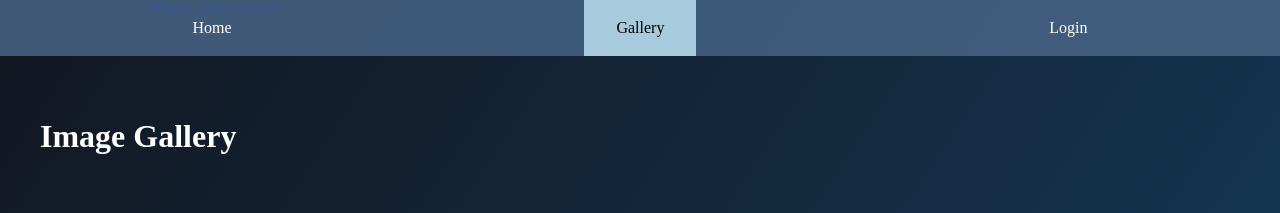
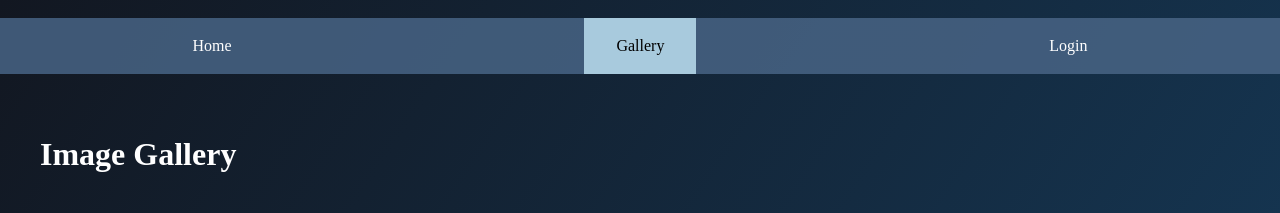
Before and after one commit to miguelsoffarelli/css3finalproject, a plain HTML site: page gallery.html in a window 1280 px wide. Shown: the top 213 px of the page. Drawn offline with Linux system fonts and the light colour scheme.

Commit message:
Skip to main content fixed

```diff
--- a/css/styles.css
+++ b/css/styles.css
@@ -14,12 +14,13 @@ header {
 }
 
 #skip-to-main {
-    position: absolute;
+    position: relative;
     right: 1000px;
+    color: white;
 }
 
 #skip-to-main:focus {
-    position: static;
+    right: 0px;
 }
 
 nav li {
--- a/gallery.html
+++ b/gallery.html
@@ -8,7 +8,7 @@
 </head>
 
 <body>
-    <a id="skip-to-main" href="#main-content">Skip to main content</a>
+    <a id="skip-to-main" href="#main-content" tabindex="0">Skip to main content</a>
     <header>
         <nav>
             <ul>
```
Also changed, not shown: index.html (+1 -1 lines), login.html (+1 -1 lines).
